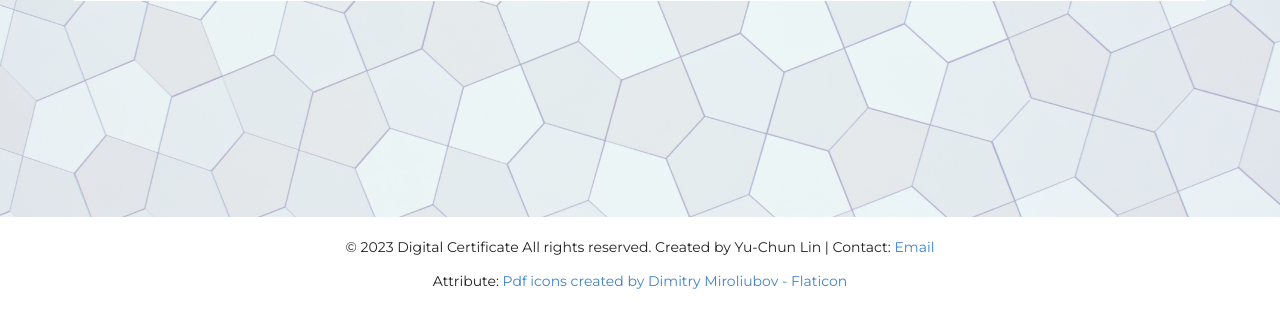
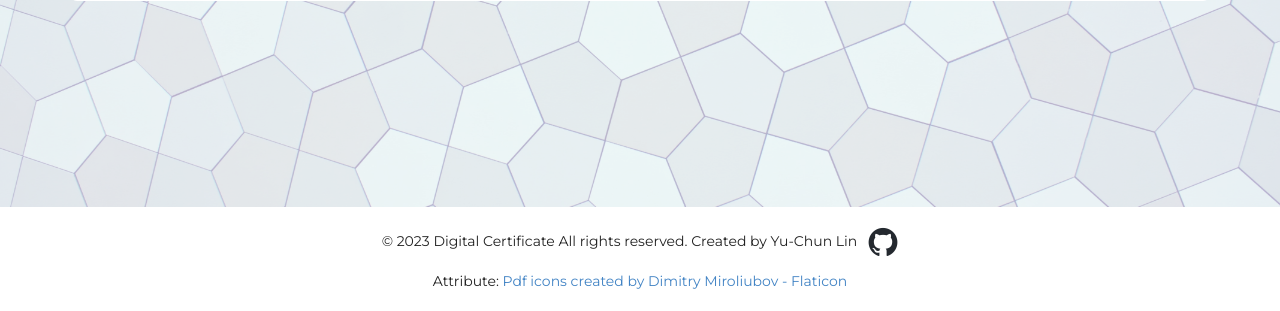
Before and after one commit to yuchun1214/digital-certificate, a Python web app: template digital-certificate/templates/admin.html in a window 1280 px wide. Shown: the part 489-800 px from the top of the page. Run offline with Jinja, Linux system fonts and the light colour scheme; the template is opened without the code that fills it, so the values that code supplies are empty; some libraries are stand-ins or nearby versions.

Commit message:
Add github link at the footer

```diff
--- a/digital-certificate/templates/base.html
+++ b/digital-certificate/templates/base.html
@@ -73,7 +73,7 @@
 
         <footer class="footer">
             <div class="container">
-              <p>&copy; 2023 Digital Certificate All rights reserved. Created by Yu-Chun Lin | Contact: <a href="mailto:ostrich-gists-00@icloud.com">Email</a></p>
+              <p>&copy; 2023 Digital Certificate All rights reserved. Created by Yu-Chun Lin &nbsp; <a href="https://github.com/yuchun1214"><img src="/static/github-mark.png" alt="github" width="30" height="30"></a></p>
               <span>Attribute: <a href="https://www.flaticon.com/free-icons/pdf" title="pdf icons">Pdf icons created by Dimitry Miroliubov - Flaticon</a></span>
             </div>
           </footer>
```
Also changed, not shown: digital-certificate/static/github-mark.png (added).
